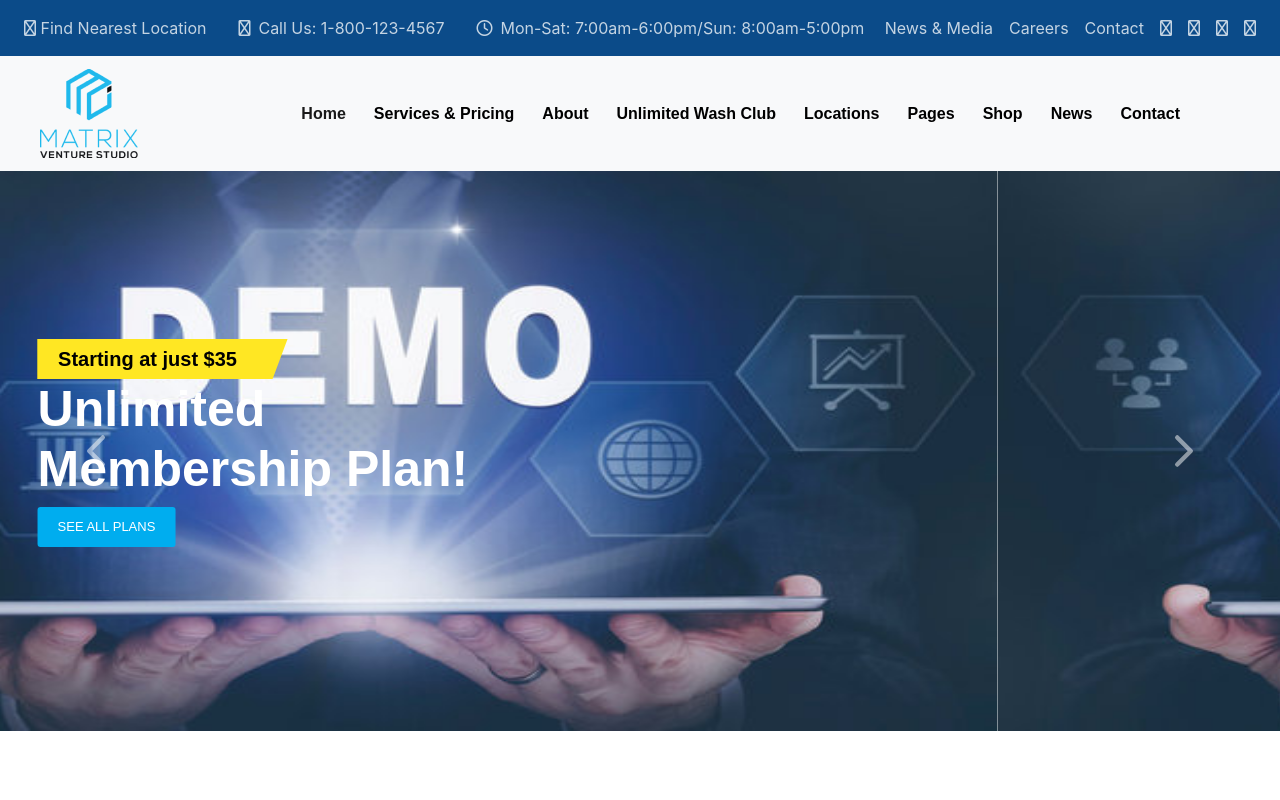
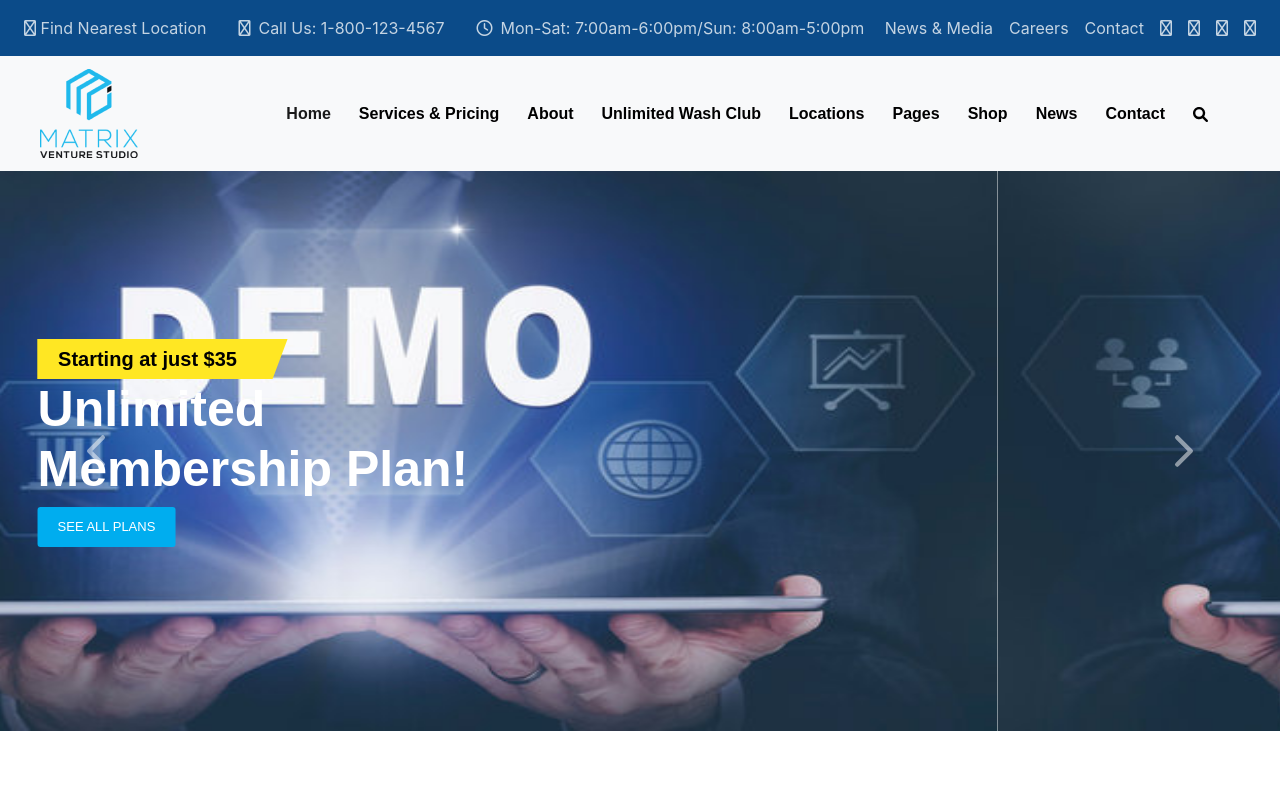
Before and after one commit to omkarrr877/carwash, a plain HTML site: page index.html in a window 1280 px wide. Shown: the top 800 px of the page. Drawn offline with nearby package versions, Linux system fonts and the light colour scheme.

Commit message:
Update index.html

```diff
--- a/index.html
+++ b/index.html
@@ -100,7 +100,7 @@
           <li class="nav-item mr-5">
             <a class="nav-link" href="#">
               <!-- <i class="fa-solid fa-magnifying-glass"></i> -->
-              <img src="assets/img/icons/magnifying-glass-solid.svg" width="15px" alt="">
+              <img src="assets/icons/magnifying-glass-solid.svg" width="15px" alt="">
             </a>
           </li>
         </ul>
```
